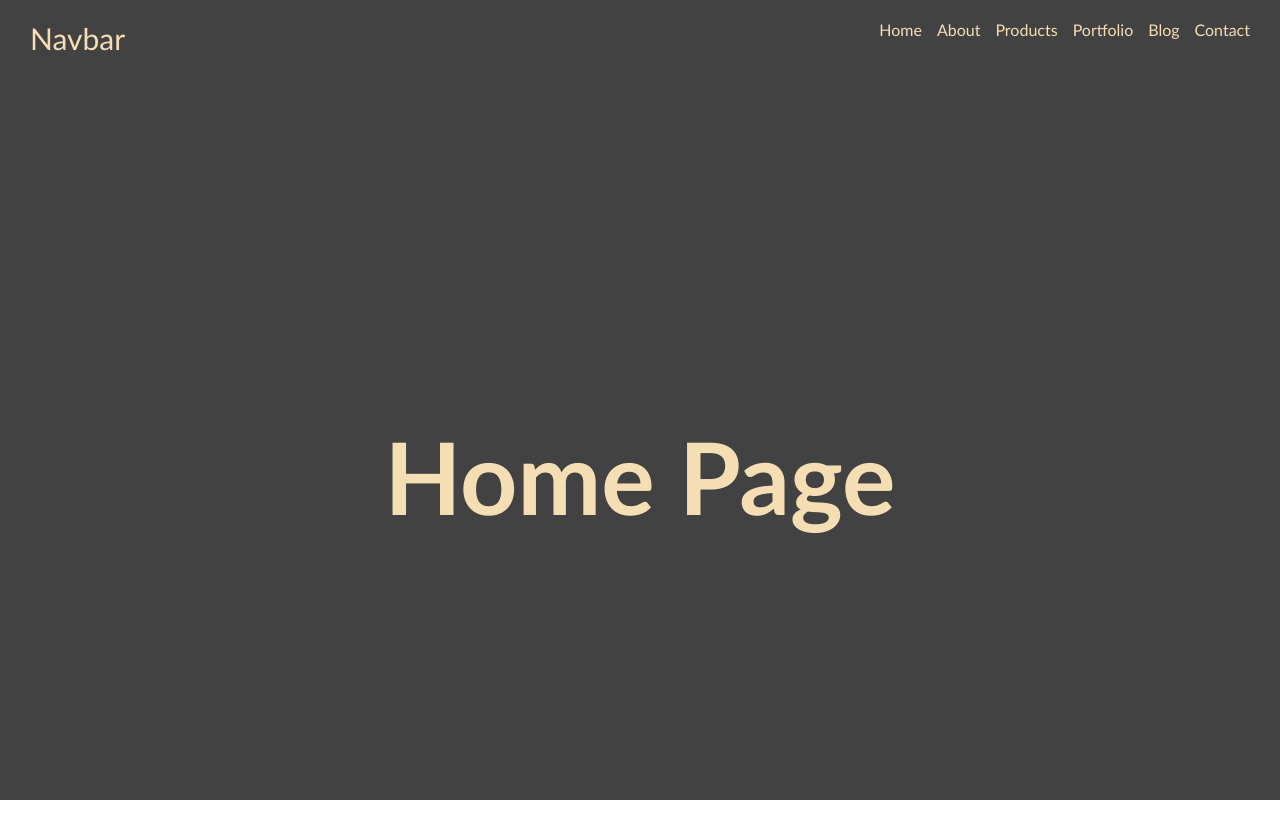
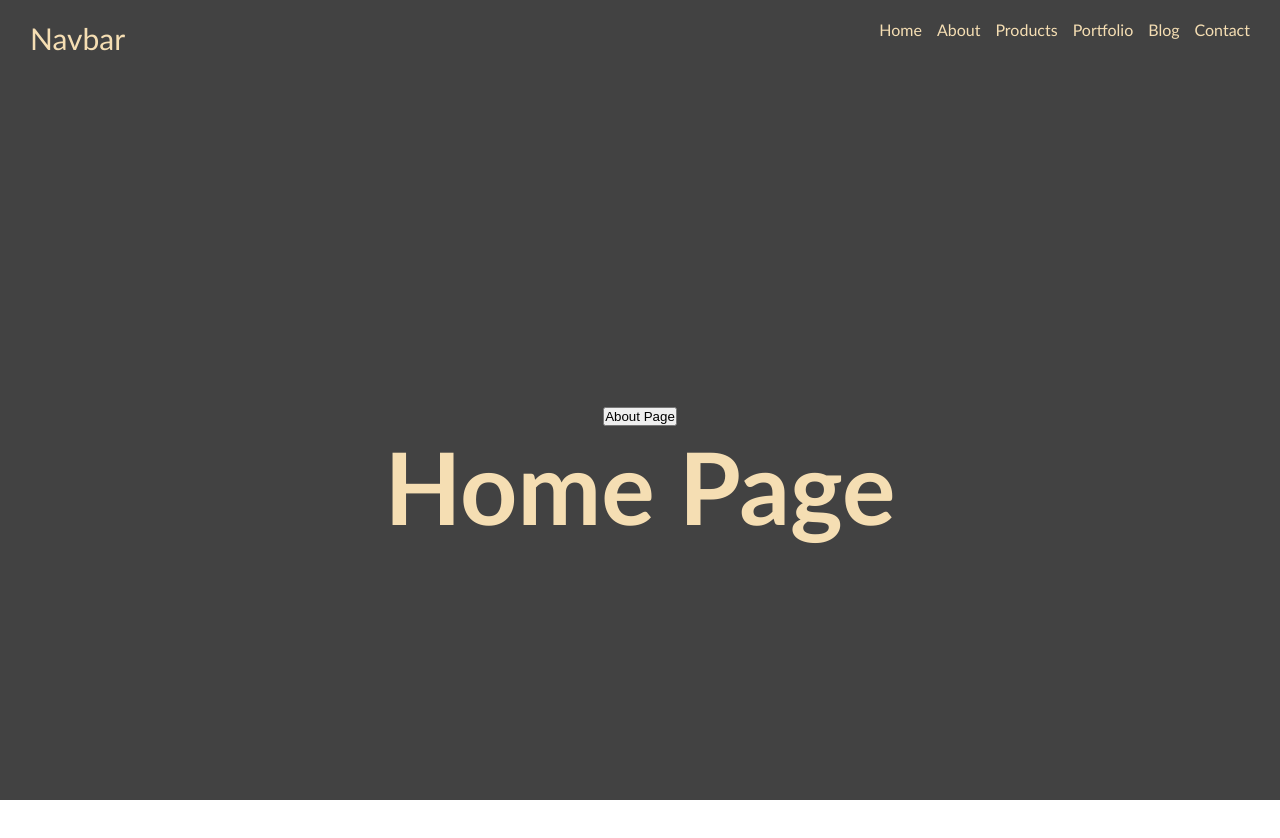
Before and after one commit to AbdulRafay901/Lets-Learn-React, a React (Vite) app in the folder react-router-dom/: page / in a window 1280 px wide. Shown: the top 838 px of the page. Built offline with nearby package versions, Linux system fonts and the light colour scheme.

Commit message:
Navigate implement

```diff
--- a/react-router-dom/src/assets/pages/Home.jsx
+++ b/react-router-dom/src/assets/pages/Home.jsx
@@ -1,8 +1,15 @@
 import React from 'react'
+import { useNavigate } from 'react-router-dom'
+
+
 
 const Home = () => {
+  const navigate = useNavigate()
   return (
     <div className='Home'>
+          <button className='AboutPageNavigate' onClick={() => {
+             navigate('/About')
+          }}>About Page</button>
           <h1>Home Page</h1>
     </div>
   )
```
